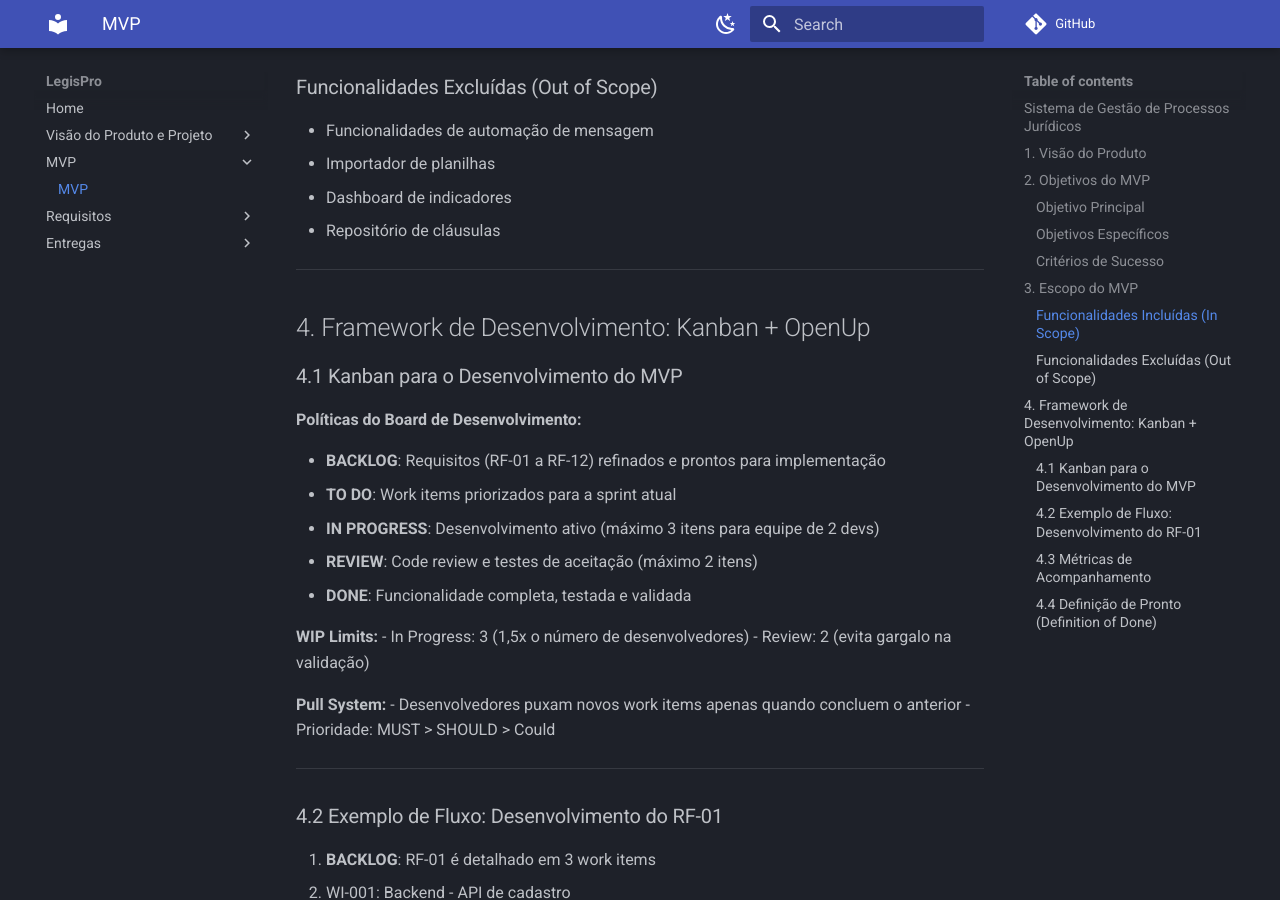
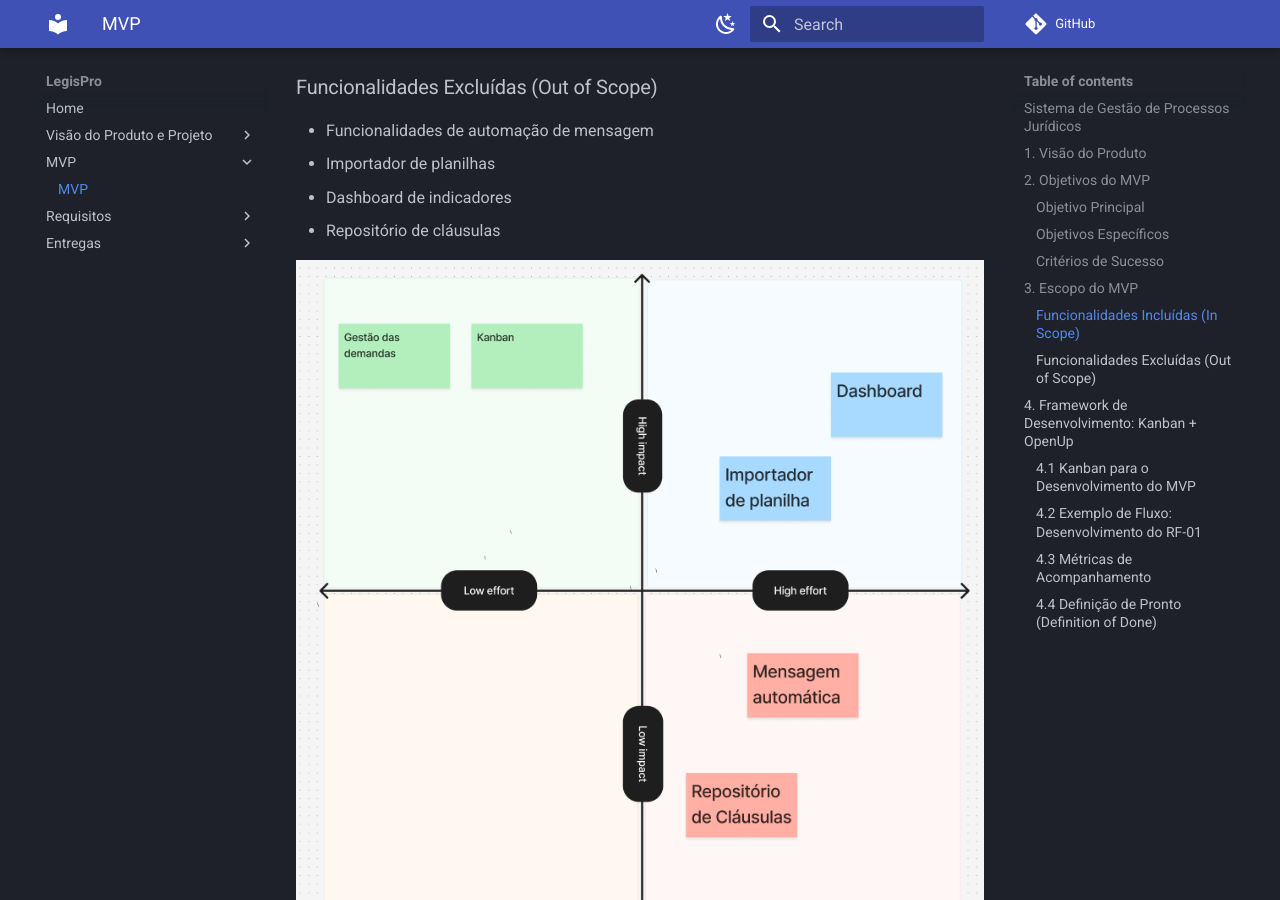
Before and after one commit to mdsreq-fga-unb/REQ-2025.2-T02-ProJuris, an MkDocs documentation site: the page built from docs/MVP/MVP.md, in a window 1280 px wide and 900 px high, scrolled down 2043 px. Built offline with MkDocs 1.6.1 and Material for MkDocs 9.7.7, drawn with Linux system fonts in a browser that asks for light colours; comment, search, counter and statistics services are not loaded.

Commit message:
Alterando MVP

```diff
--- a/docs/MVP/MVP.md
+++ b/docs/MVP/MVP.md
@@ -54,6 +54,8 @@ Validar que escritórios de advocacia conseguem gerenciar processos jurídicos d
 - Importador de planilhas
 - Dashboard de indicadores
 - Repositório de cláusulas
+
+![Tabela MVP](../imagens/Tabela_mvp.png)
 
 ---
 
```
